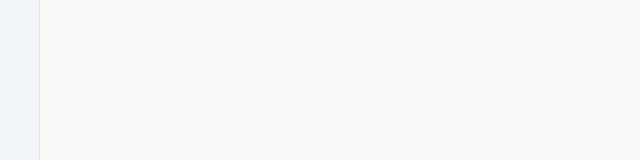
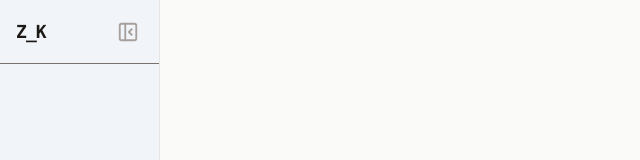
Before and after one commit to Zolender/kanban-app, a React (Vite) app: page /boards in a window 1280 px wide. Shown: the top 160 px of the page, without its empty margins (0-640 px from the left). Built offline with nearby package versions, Linux system fonts and the light colour scheme.

Commit message:
refactor AppLayout: update initial collapsed state and adjust sidebar width for improved layout and usability

```diff
--- a/src/layouts/AppLayout.jsx
+++ b/src/layouts/AppLayout.jsx
@@ -1,10 +1,10 @@
 import { useState } from "react";
 import { Outlet, useLocation, Link} from "react-router";
-import { ChevronDown, ChevronUp, PlusCircle, Settings, Search,LayoutDashboard } from "lucide-react";
+import {PanelLeftOpen , PanelLeftClose, PlusCircle, Settings, Search,LayoutDashboard } from "lucide-react";
 
 const AppLayout = () => {
 
-    const [isCollapsed, setIsCollapsed] = useState(true)
+    const [isCollapsed, setIsCollapsed] = useState(false)
     const location = useLocation()
 
 
@@ -14,8 +14,13 @@ const AppLayout = () => {
     return (
     <div className="flex bg-stone-50 overflow-hidden h-screen">
 
-        <aside className={`flex flex-col border-r border-stone-200 bg-slate-100 transition-all duration-300 ${isCollapsed? 'w-10': 'w-50'}`}>
-
+        <aside className={`flex flex-col border-r border-stone-200 bg-slate-100 transition-all duration-300 ${isCollapsed? 'w-15': 'w-40'}`}>
+            <div className="h-16 flex items-center justify-between p-4 border-b border-stone-500">
+                {!isCollapsed && <span className="font-mono font-bold tracking-tighter text-lg">Z_K</span>}
+                <button onClick={()=>setIsCollapsed(!isCollapsed)} className="p-1 hover:bg-stone-100 rounded-md text-stone-400 hover:text-stone-900 transition-colors duration-200 hover:cursor-pointer">
+                    {isCollapsed? <PanelLeftOpen size={22}/>: <PanelLeftClose size={22}/>}
+                </button>
+            </div>
         </aside>
 
 
```
